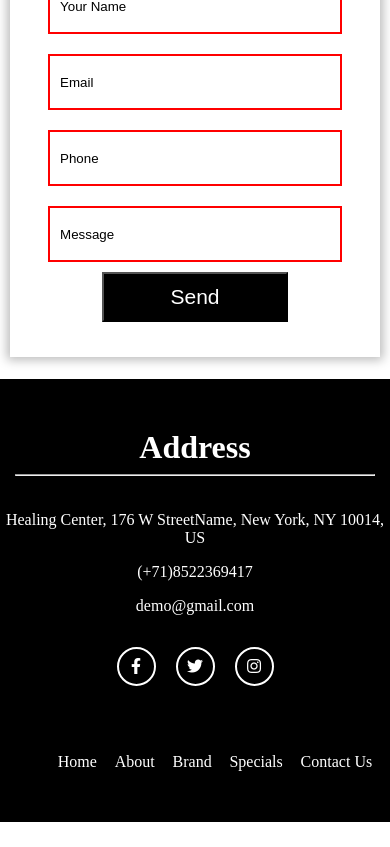
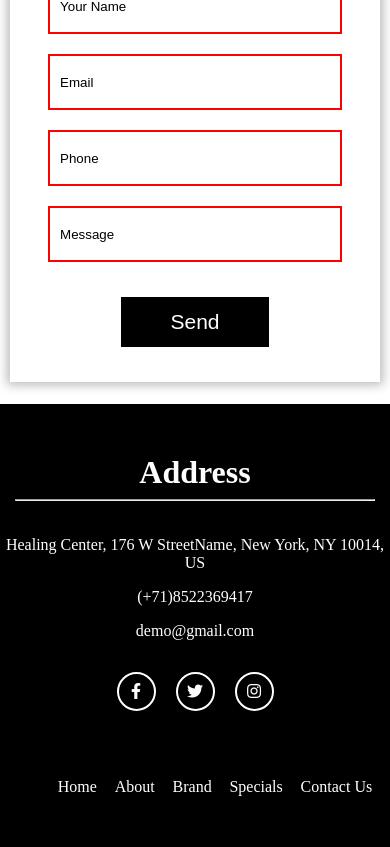
Before and after one commit to israelone/shoppingcart, a React (Create React App) app: page / in a window 390 px wide. Shown: the part 3419-4266 px from the top of the page. Before the commit the page ends 4241 px from the top, so only its background shows below. Built offline with nearby package versions, Linux system fonts and the light colour scheme; what webfontloader would draw is missing.

Commit message:
Added contact media query for min width 575px

```diff
--- a/src/components/contact/contact.js
+++ b/src/components/contact/contact.js
@@ -26,13 +26,29 @@ const Input = styled.input`
   padding-left: 10px;
 `;
 
+//media query not working with extended component
+const NameInput = styled(Input)`
+  @media screen and (min-width: 575px) {
+    width: 33%;
+  }
+`;
+
+const EmailInput = styled(Input)`
+  @media screen and (min-width: 575px) {
+    width: 33%;
+  }
+`;
+
 const SendButton = styled.button`
   background-color: black;
   color: white;
   height: 50px;
-  width: 50%;
+  width: 40%;
   font-size: 21px;
+  border: none;
+  margin-top: 25px;
 `;
+
 const FormContainer = styled(Container)`
   width: 95%;
   padding: 35px 0;
```
